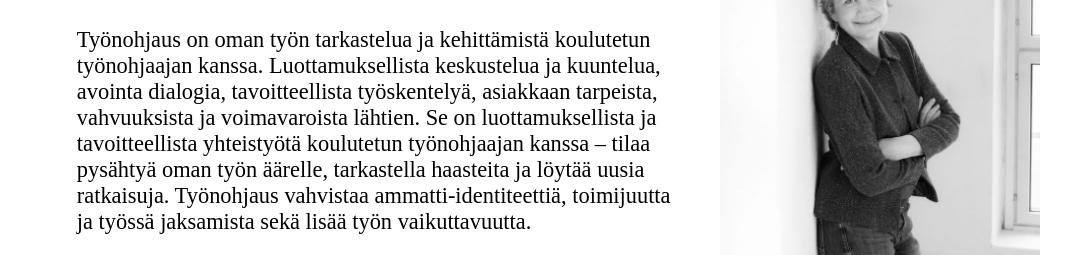
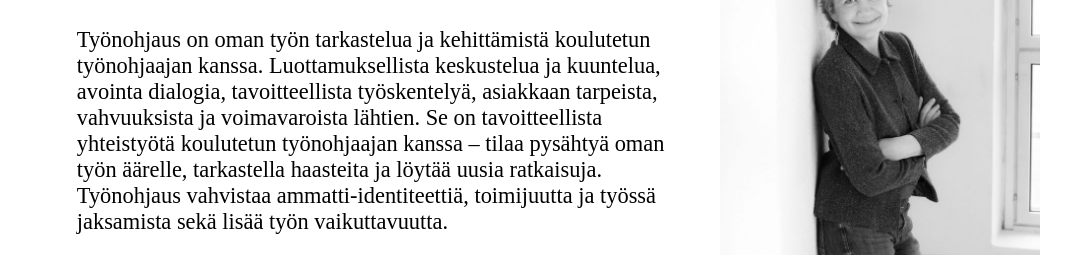
Before and after one commit to heidi-te/heidi-te.github.io, a plain HTML site: page index.html in a window 1280 px wide. Shown: the part 545-800 px from the top of the page, without its empty margins (104-1175 px from the left). Drawn offline with Linux system fonts and the light colour scheme.

Commit message:
small edit

```diff
--- a/index.html
+++ b/index.html
@@ -28,7 +28,7 @@
           <p>Työnohjaus on oman työn tarkastelua ja kehittämistä koulutetun työnohjaajan kanssa.
             Luottamuksellista keskustelua ja kuuntelua, avointa dialogia, tavoitteellista työskentelyä,
             asiakkaan tarpeista, vahvuuksista ja voimavaroista lähtien.
-            Se on luottamuksellista ja tavoitteellista yhteistyötä koulutetun työnohjaajan kanssa – tilaa pysähtyä oman työn äärelle,
+            Se on tavoitteellista yhteistyötä koulutetun työnohjaajan kanssa – tilaa pysähtyä oman työn äärelle,
             tarkastella haasteita ja löytää uusia ratkaisuja.
             Työnohjaus vahvistaa ammatti-identiteettiä, toimijuutta ja työssä jaksamista sekä lisää työn vaikuttavuutta.</p>
 
```
